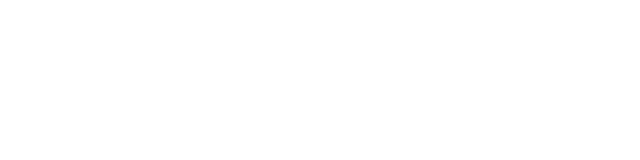
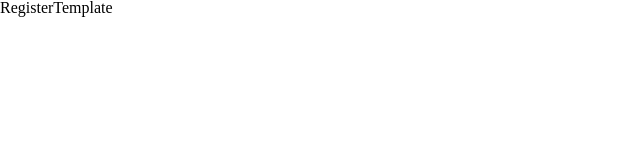
Before and after one commit to cjy0019/hanadul-react, a React (Create React App) app: page /register in a window 1280 px wide. Before the commit this address had no page. Shown: the top 160 px of the page, without its empty margins (0-640 px from the left). Built offline with nearby package versions, Linux system fonts and the light colour scheme.

Commit message:
feat : register 라우팅 연결 및 컴포넌트 생성

```diff
--- a/src/App.tsx
+++ b/src/App.tsx
@@ -1,6 +1,7 @@
 import { BrowserRouter, Route, Routes } from 'react-router-dom';
 import EmailLoginPage from './pages/EmailLoginPage';
 import LoginPage from './pages/LoginPage';
+import RegisterPage from './pages/RegisterPage';
 
 function App() {
   return (
@@ -9,6 +10,7 @@
         <Routes>
           <Route path="/" element={<LoginPage />} />
           <Route path="login" element={<EmailLoginPage />} />
+          <Route path="register" element={<RegisterPage />} />
         </Routes>
       </BrowserRouter>
     </>
--- a/src/components/login/template/EmailLoginTemplate.tsx
+++ b/src/components/login/template/EmailLoginTemplate.tsx
@@ -23,7 +23,7 @@
         <LoginButton buttonTheme="email">Login</LoginButton>
         <LinkContainer>
           <LinkWrapper>
-            <Link to="/">Don't have a Hanadul account yet?</Link>
+            <Link to="/register">Don't have a Hanadul account yet?</Link>
           </LinkWrapper>
           <LinkWrapper>
             <Link to="/">Forgot your Email or Password</Link>
--- /dev/null
+++ b/src/components/register/template/RegisterTemplate.tsx
@@ -0,0 +1,7 @@
+import React from 'react';
+
+const RegisterTemplate = () => {
+  return <div>RegisterTemplate</div>;
+};
+
+export default RegisterTemplate;
--- /dev/null
+++ b/src/pages/RegisterPage.tsx
@@ -0,0 +1,8 @@
+import React from 'react';
+import RegisterTemplate from '../components/register/template/RegisterTemplate';
+
+const RegisterPage = () => {
+  return <RegisterTemplate />;
+};
+
+export default RegisterPage;
```
